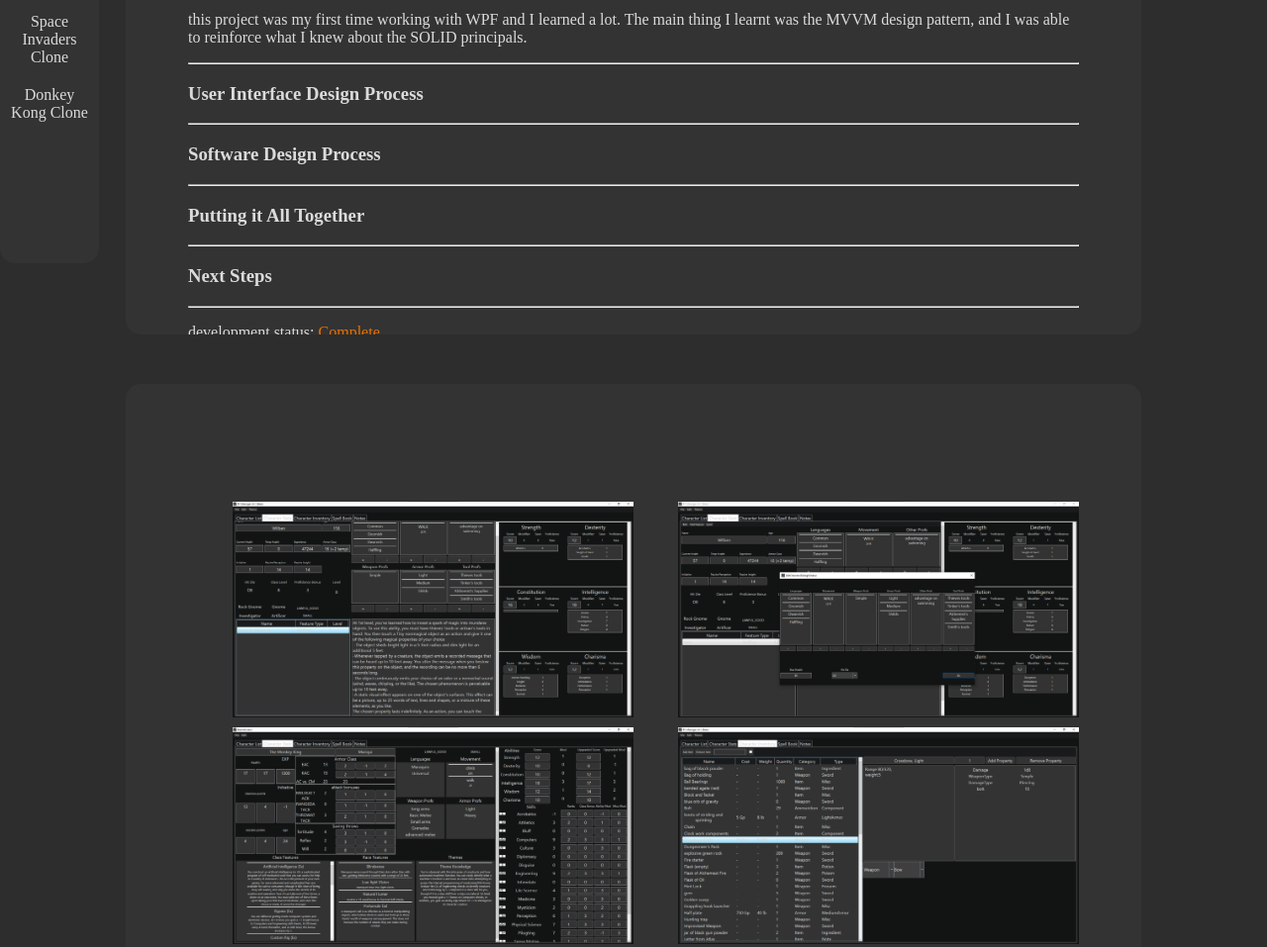
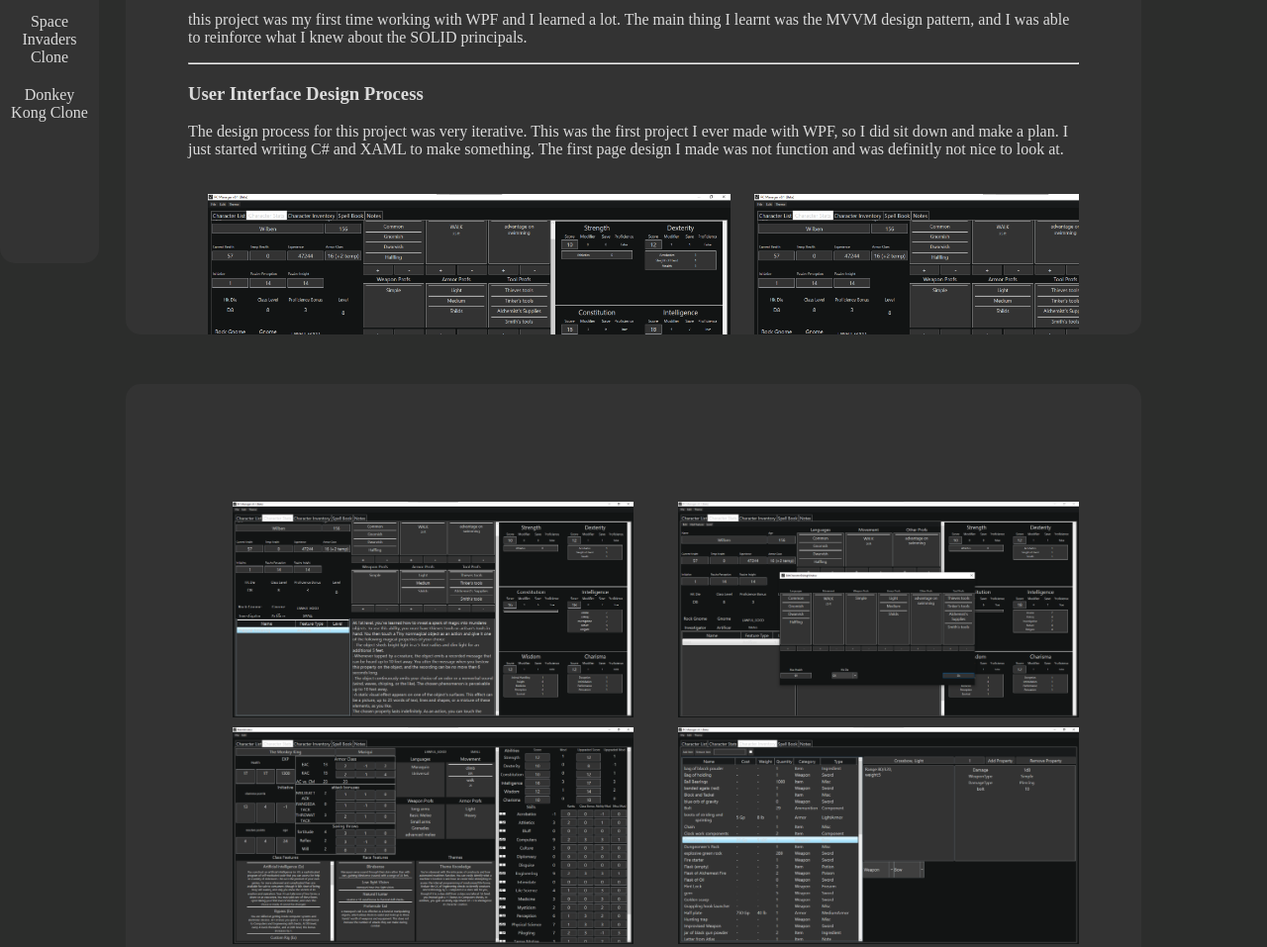
Before and after one commit to DandyDev01/DandyDev01.github.io, a plain HTML site: page Character_Manager.html in a window 1280 px wide. Shown: the part 478-1435 px from the top of the page at 99% size. Drawn offline with nearby package versions, Linux system fonts and the light colour scheme.

Commit message:
worked on character_manager details page

```diff
--- a/Character_Manager.html
+++ b/Character_Manager.html
@@ -91,7 +91,39 @@
 
         <h3>User Interface Design Process</h3>
         <p>
+            The design process for this project was very iterative. This was
+            the first project I ever made with WPF, so I did sit down and make
+            a plan. I just started writing C# and XAML to make something.
+            The first page design I made was not function and was definitly
+            not nice to look at.
+        </p>
 
+        <div id="image_row">
+            <img src="img/characterManager/character_stats.png" alt="">
+            <img src="img/characterManager/character_stats.png" alt="">
+            <img src="img/characterManager/character_stats.png" alt="">
+            <img src="img/characterManager/character_stats.png" alt="">
+        </div>
+
+        <p>
+            But at the time the important part was that worked, maybe not well,
+            but it was enough for me to make progress in other areas of the
+            project. After making progess in other areas I came back to the UI
+            and I was coming back with a plan.
+
+            My biggest goal with the UI is that the user shouldn't have to
+            scroll up and down to find information they need. The character
+            stats page is where this was particularly important, there is a
+            lot of information that needs to be display all at once.
+        </p>
+
+        <p>
+            What I came up with is easy to use and functional, but it still
+            needed work in terms of looking good. Currently, I am working
+            on another revision of the UI that aims to make more effective
+            use of the space and increases usability even more. This means
+            more icons, better use of white space, dynamic page sizeing, and
+            more.
         </p>
 
         <hr>
@@ -113,7 +145,7 @@
         </p>
 
         <hr>
-        <p>development status: <span class="status-complete">Complete</span></p>
+        <p>development status: <span class="status-working">In Progress</span></p>
     </div>
 </div>
 
--- a/css/style.css
+++ b/css/style.css
@@ -153,6 +153,17 @@ ul#menu li a {
 #back {
   width: 75px;
   height: 20px;
+}
+
+#image_row {
+  background-color: #333;
+  overflow: auto;
+  white-space: nowrap;
+  padding: 10px;
+}
+
+#image_row img{
+  padding: 10px;
 }
 
 /* ================== CLASSES ==================== */
```
